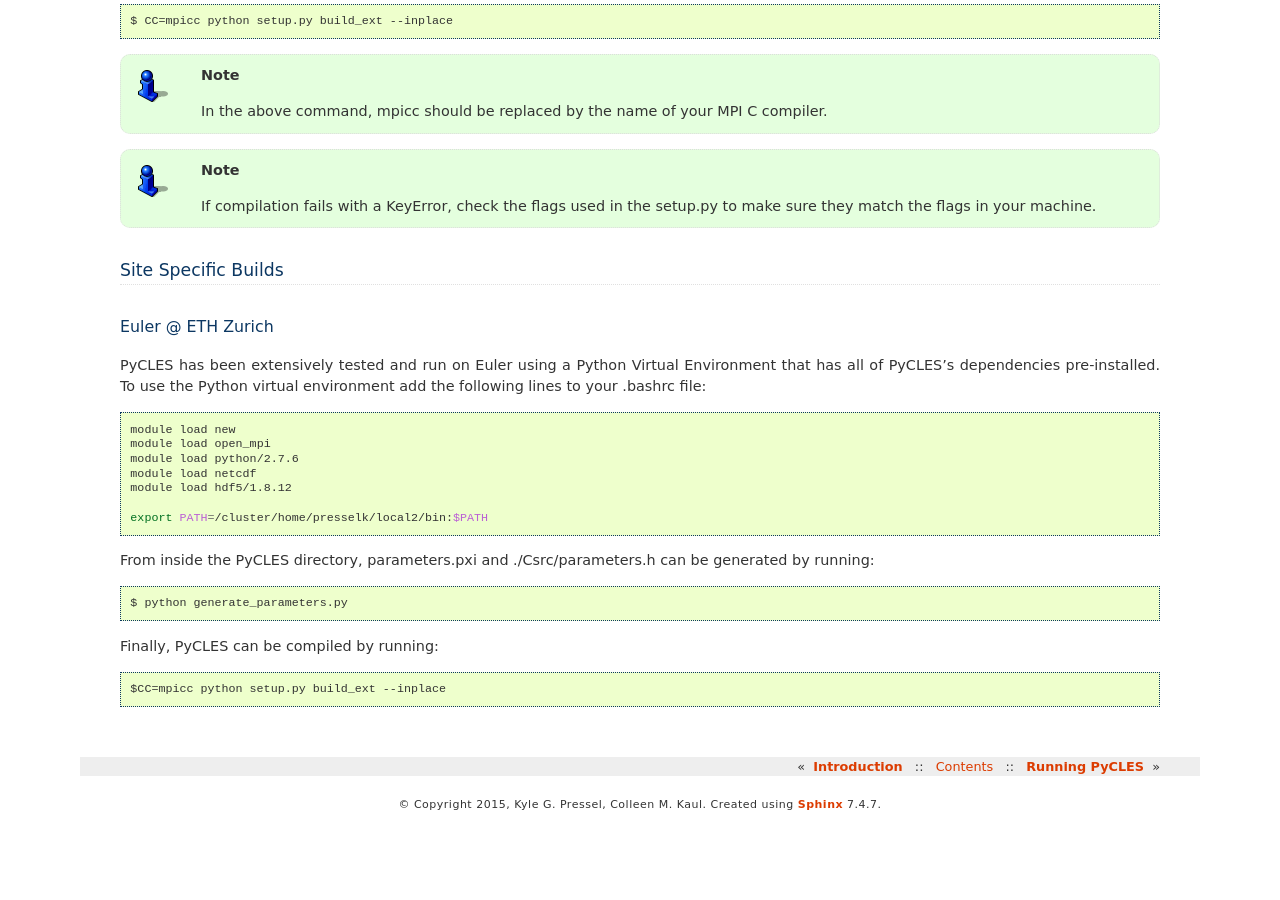
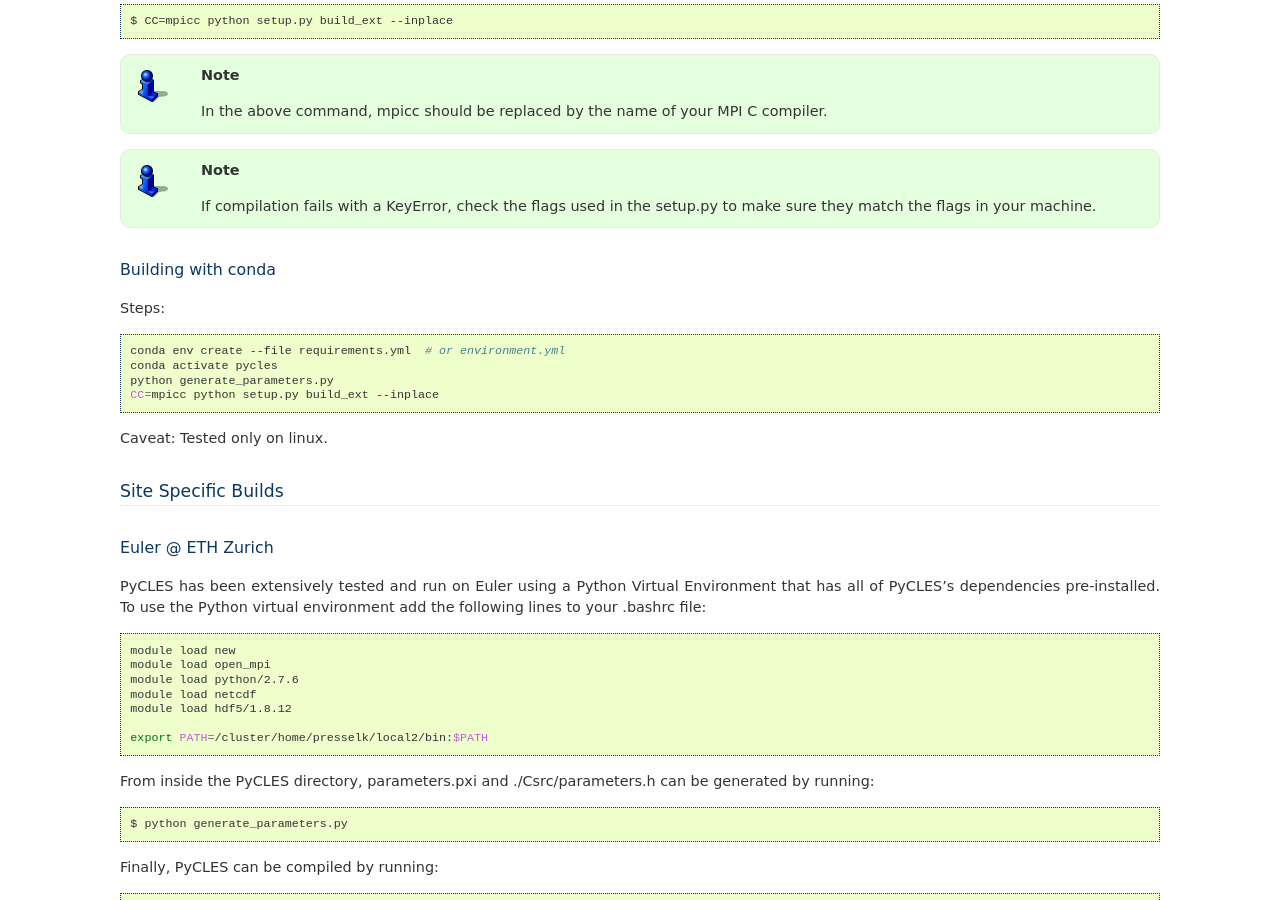
Before and after one commit to pressel/pycles, a Sphinx documentation site: the page built from docs/source/install.rst, in a window 1280 px wide and 900 px high, scrolled down 3062 px. Built offline with Sphinx 7.4.7, drawn with Linux system fonts in a browser that asks for light colours; before the commit the page ends 3884 px from its top, so only the background shows below that.

Commit message:
add installation instructions for conda

```diff
--- a/docs/source/install.rst
+++ b/docs/source/install.rst
@@ -161,6 +161,20 @@ $ CC=mpicc python setup.py build_ext --inplace
 .. note::
     If compilation fails with a KeyError, check the flags used in the setup.py to make sure they match the flags in your machine.
 
+Building with conda
++++++++++++++++++++
+
+Steps:
+
+.. code-block:: bash
+
+    conda env create --file requirements.yml  # or environment.yml
+    conda activate pycles
+    python generate_parameters.py
+    CC=mpicc python setup.py build_ext --inplace
+
+Caveat: Tested only on linux.
+
 Site Specific Builds
 --------------------
 
```
